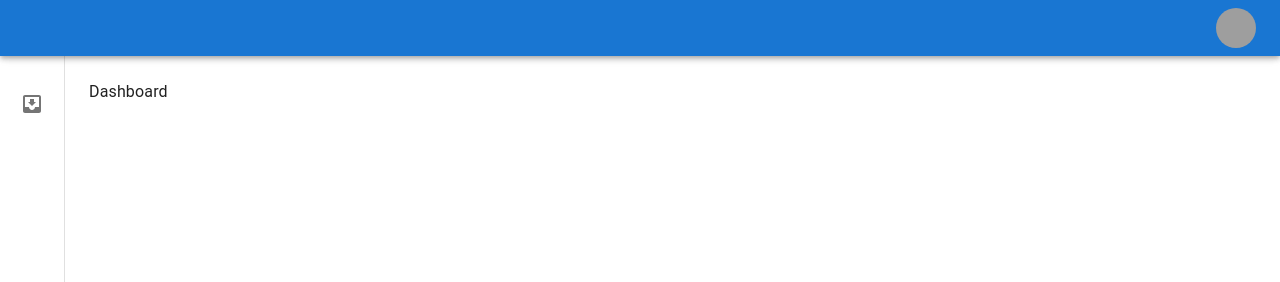
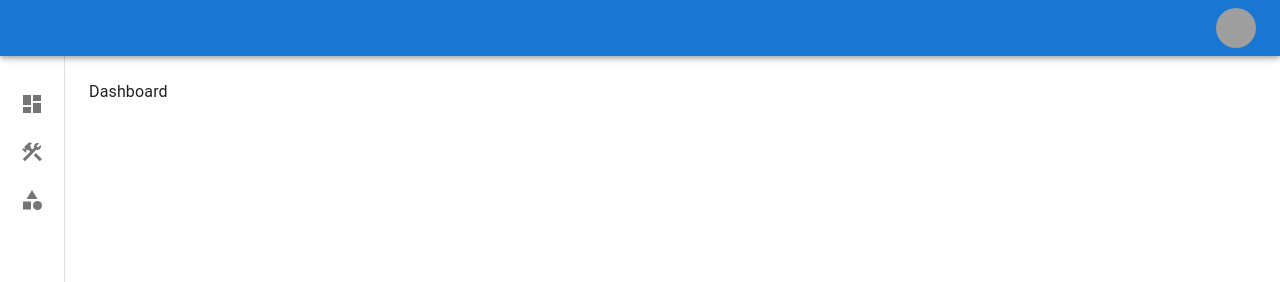
Before and after one commit to Taranovskii-Vadim/skills-list, a React (Vite) app in the folder front/: page / in a window 1280 px wide. Shown: the top 282 px of the page. Built offline with nearby package versions, Linux system fonts and the light colour scheme; sample sign-in values are in the browser's storage; grey boxes are pictures that could not be loaded.

Commit message:
add links

```diff
--- a/front/src/layouts/Main/components/Drawer/index.tsx
+++ b/front/src/layouts/Main/components/Drawer/index.tsx
@@ -1,13 +1,13 @@
 import { ReactNode, useState } from 'react';
 import Box from '@mui/material/Box';
 import List from '@mui/material/List';
+import { getLinks } from 'src/routes';
+import { NavLink } from 'react-router-dom';
 import MuiDrawer from '@mui/material/Drawer';
 import ListItem from '@mui/material/ListItem';
-import MailIcon from '@mui/icons-material/Mail';
 import IconButton from '@mui/material/IconButton';
 import ListItemIcon from '@mui/material/ListItemIcon';
 import ListItemText from '@mui/material/ListItemText';
-import InboxIcon from '@mui/icons-material/MoveToInbox';
 import ListItemButton from '@mui/material/ListItemButton';
 import ChevronLeftIcon from '@mui/icons-material/ChevronLeft';
 import { styled, Theme, CSSObject } from '@mui/material/styles';
@@ -71,26 +71,16 @@ const Drawer = ({ children }: Props) => {
     <Box sx={{ display: 'flex' }}>
       <StyledDrawer variant="permanent" open={open}>
         <List sx={{ pt: '80px' }}>
-          {['Inbox'].map((text, index) => (
-            <ListItem key={text} disablePadding sx={{ display: 'block' }}>
-              <ListItemButton
-                sx={{
-                  minHeight: 48,
-                  justifyContent: open ? 'initial' : 'center',
-                  px: 2.5,
-                }}
-              >
-                <ListItemIcon
-                  sx={{
-                    minWidth: 0,
-                    mr: open ? 3 : 'auto',
-                    justifyContent: 'center',
-                  }}
-                >
-                  {index % 2 === 0 ? <InboxIcon /> : <MailIcon />}
-                </ListItemIcon>
-                <ListItemText primary={text} sx={{ opacity: open ? 1 : 0 }} />
-              </ListItemButton>
+          {getLinks().map((item) => (
+            <ListItem key={item.id} disablePadding sx={{ display: 'block' }}>
+              <NavLink to={item.to} style={{ textDecoration: 'none', color: 'initial' }}>
+                <ListItemButton sx={{ minHeight: 48, justifyContent: open ? 'initial' : 'center', px: 2.5 }}>
+                  <ListItemIcon sx={{ minWidth: 0, mr: open ? 3 : 'auto', justifyContent: 'center' }}>
+                    {item.icon}
+                  </ListItemIcon>
+                  <ListItemText primary={item.text} sx={{ opacity: open ? 1 : 0 }} />
+                </ListItemButton>
+              </NavLink>
             </ListItem>
           ))}
         </List>
--- a/front/src/routes/index.tsx
+++ b/front/src/routes/index.tsx
@@ -1,6 +1,9 @@
 import { lazy } from 'react';
+import CategoryIcon from '@mui/icons-material/Category';
+import DashboardIcon from '@mui/icons-material/Dashboard';
+import ConstructionIcon from '@mui/icons-material/Construction';
 
-import { RootPageKey, Route } from './types';
+import { Link, RootPageKey, Route } from './types';
 
 const Skills = lazy(() => import('../pages/Skills'));
 const Dashboard = lazy(() => import('../pages/Dashboard'));
@@ -14,6 +17,12 @@ const ROOT_PATHS: Record<RootPageKey, string> = {
   categories: `${ROOT}categories`,
 };
 
+export const getLinks = (): Link[] => [
+  { id: 'dashboard', text: 'Дашбоард', to: ROOT, icon: <DashboardIcon /> },
+  { id: 'skills', text: 'Навыки', to: ROOT_PATHS.skills, icon: <ConstructionIcon /> },
+  { id: 'categories', text: 'Категории', to: ROOT_PATHS.categories, icon: <CategoryIcon /> },
+];
+
 export const getRoutes = (): Route[] => {
   return [
     { id: 'skills', path: ROOT_PATHS.skills, element: <Skills /> },
--- a/front/src/routes/types.ts
+++ b/front/src/routes/types.ts
@@ -1,2 +1,5 @@
 export type RootPageKey = 'dashboard' | 'skills' | 'categories';
+
 export type Route = { id: RootPageKey; path: string; element: JSX.Element };
+
+export type Link = { id: RootPageKey; text: string; to: string; icon: JSX.Element };
```
